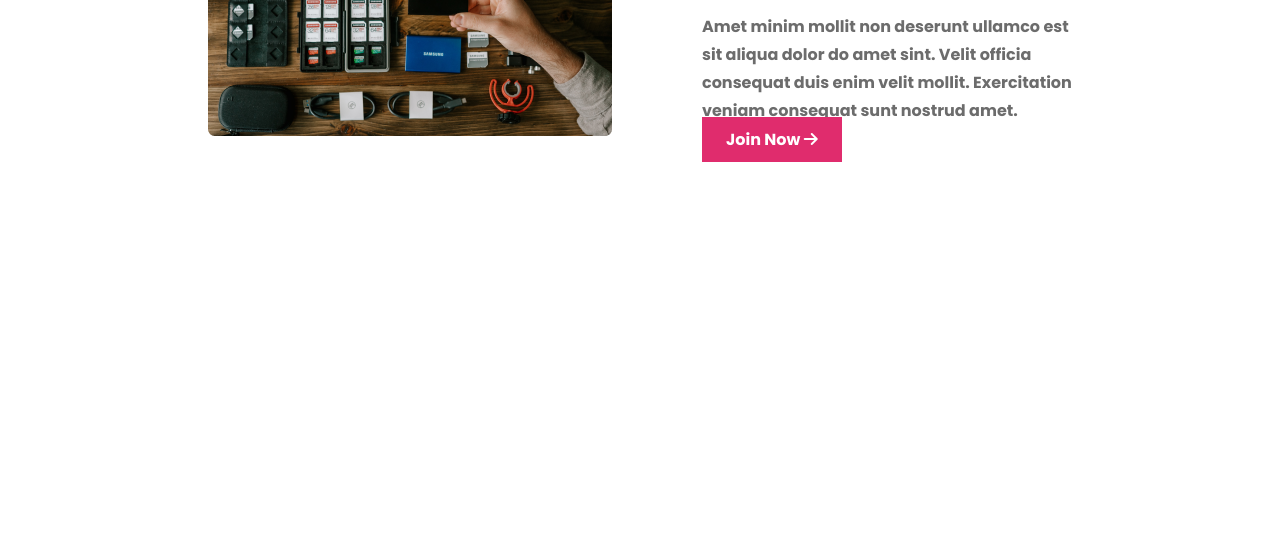
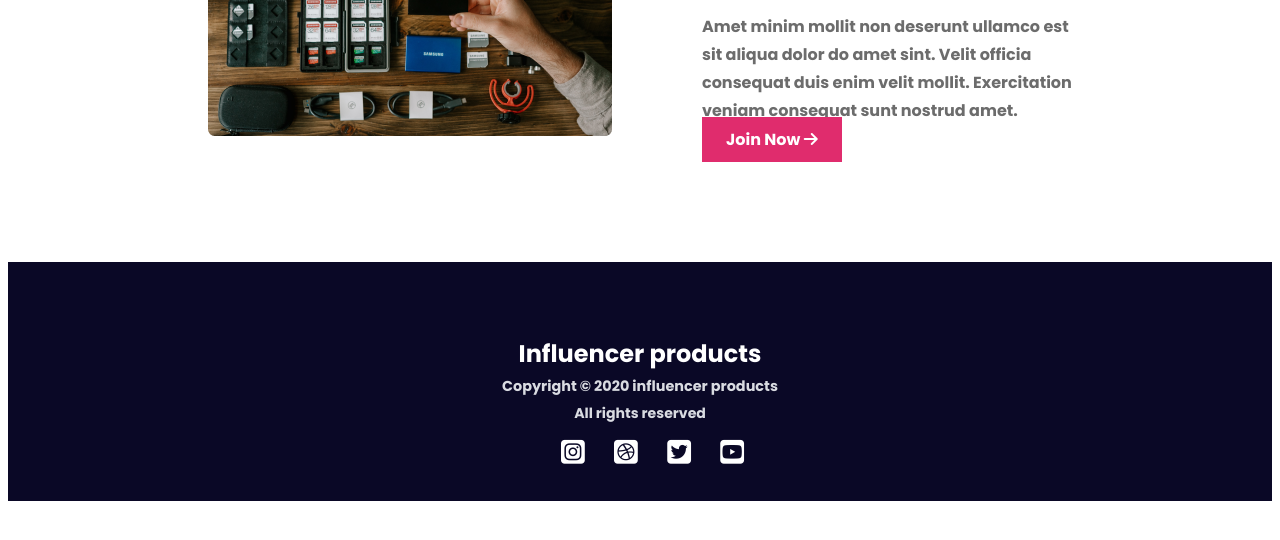
Before and after one commit to FahimFaysalNirjhar/Influencer-gears, a plain HTML site: page index.html in a window 1280 px wide. Shown: the part 3113-3653 px from the top of the page. After the commit the page ends 3632 px from the top, so only its background shows below. Drawn offline with Linux system fonts and the light colour scheme.

Commit message:
added footer

```diff
--- a/index.html
+++ b/index.html
@@ -163,6 +163,20 @@
             </div>
         </section>
     </main>
+    <!-- footer section -->
+    <footer>
+        <div class="footer-content">
+            <h3 class="footer-title">Influencer products</h3>
+            <p class="footer-copyright">Copyright © 2020  influencer products</p>
+            <p class="footer-reserve">All rights reserved</p>
+            <div class="social-links">
+                <span><i class="fa-brands fa-square-instagram"></i></span>
+                <span><i class="fa-brands fa-square-dribbble"></i></span>
+                <span><i class="fa-brands fa-square-twitter"></i></span>
+                <span><i class="fa-brands fa-square-youtube"></i></span>
+            </div>
+        </div>
+    </footer>
 </body>
 
 </html>
--- a/style.css
+++ b/style.css
@@ -87,7 +87,6 @@ header {
 /* main related styles */
 main {
     max-width: 1440px;
-    height: 3306px;
     margin: 100px 200px;
 }
 
@@ -182,10 +181,11 @@ main {
 }
 
 /* feature related styles */
-.feature{
+.feature {
     margin-top: 150px;
     margin-bottom: 100px;
 }
+
 .feature-container {
     display: flex;
     gap: 90px;
@@ -227,6 +227,51 @@ main {
     margin-top: 16px;
 }
 
+/* footer related styles */
+footer {
+    /* width: 1440px; */
+    height: 239px;
+    background: #0A0826;
+}
+
+.footer-content {
+    text-align: center;
+    padding: 50px;
+}
+
+.footer-title {
+    color: #FFF;
+    font-feature-settings: 'clig' off, 'liga' off;
+    font-size: 1.5rem;
+    font-weight: 700;
+    margin-bottom: 0;
+}
+
+.footer-copyright {
+    color: var(--Text-Gray-300, #D9DBE1);
+    font-feature-settings: 'liga' off;
+    font-size: .9rem;
+    font-style: normal;
+    font-weight: 700;
+    line-height: 24px;
+    margin-top: 3px;
+    margin-bottom: 0;
+}
+
+.footer-reserve {
+    color: var(--Text-Gray-300, #D9DBE1);
+    font-feature-settings: 'liga' off;
+    font-size: .88rem;
+    font-weight: 700;
+    line-height: 24px;
+    margin-top: 3px;
+}
+
+.fa-brands {
+   color: #fff;
+   font-size: 1.7rem;
+   margin-left: 25px;
+}
 
 
 
@@ -277,22 +322,27 @@ main {
     .collection-card-container {
         grid-template-columns: repeat(1, 1fr);
     }
-    .feature-img{
+
+    .feature-img {
         width: 90%;
         object-fit: cover;
     }
-    .feature-container{
+
+    .feature-container {
         flex-direction: column-reverse;
     }
-    .feature-btn{
+
+    .feature-btn {
         margin-top: 50px;
     }
-    .feature-container{
+
+    .feature-container {
         gap: 40px;
         justify-content: center;
         align-items: center;
     }
-    .feature-para{
+
+    .feature-para {
         margin-bottom: 20px;
     }
 }
@@ -340,12 +390,13 @@ main {
         align-items: center;
     } */
 
-    .feature-container{
+    .feature-container {
         flex-direction: column-reverse;
         justify-content: center;
         align-items: center;
     }
-    .feature-img{
+
+    .feature-img {
         width: 90%;
         object-fit: cover;
     }
```
